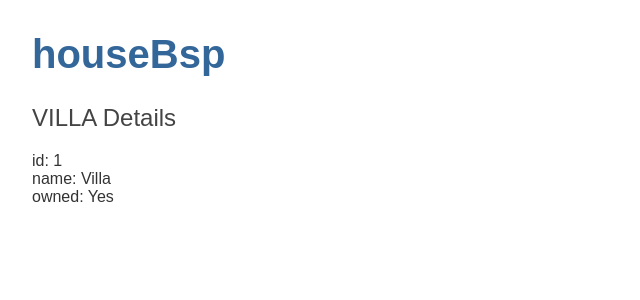
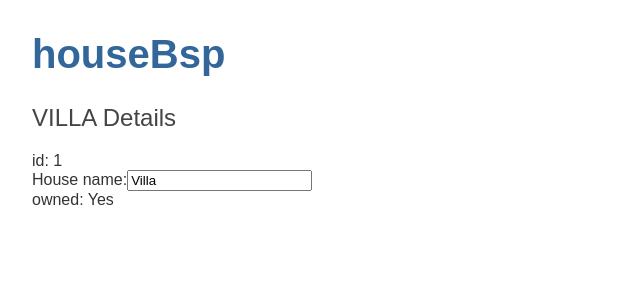
Before and after one commit to cs3il/houseBsp, an Angular app: page / in a window 1280 px wide. Shown: the top 300 px of the page, without its empty margins (0-640 px from the left). Built offline with nearby package versions, Linux system fonts and the light colour scheme.

Commit message:
make house name editable

```diff
--- a/src/app/houses/houses.component.html
+++ b/src/app/houses/houses.component.html
@@ -1,4 +1,7 @@
 <h2>{{ house.name | uppercase }} Details</h2>
 <div><span>id: </span>{{ house.id }}</div>
-<div><span>name: </span>{{ house.name }}</div>
+<div>
+    <label for="name">House name:</label>
+    <input id="name" [(ngModel)]="house.name">
+</div>
 <div><span>owned: </span>{{ house.owned ? "Yes" : "No" }}</div>
```
